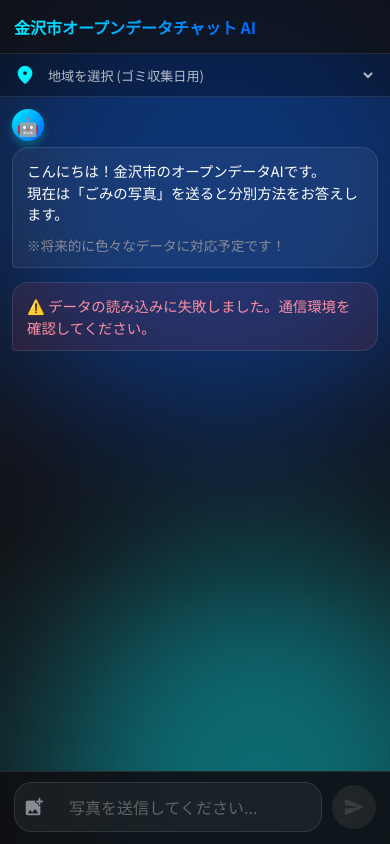
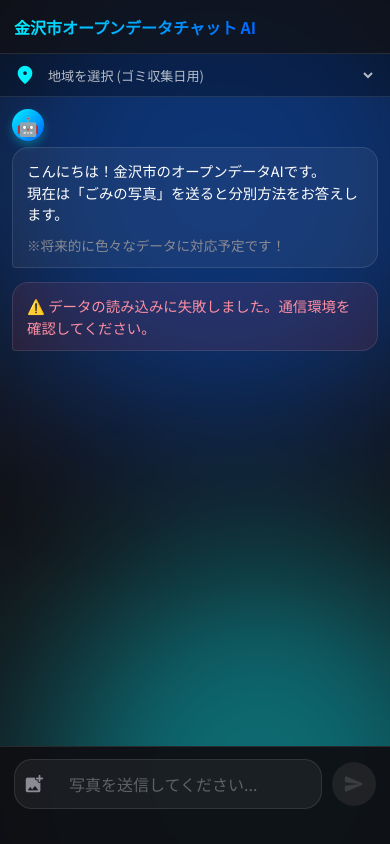
Before and after one commit to usagi917/kanazawa-gomi-vision-ai, a plain HTML site: page index.html in a window 390 px wide. Drawn offline with Linux system fonts and the light colour scheme; no server answers.

Commit message:
ボタンの位置底上げ

```diff
--- a/index.html
+++ b/index.html
@@ -81,6 +81,8 @@
         /* --- チャットエリア (タイムライン) --- */
         .chat-history {
             flex-grow: 1; overflow-y: auto; padding: 20px;
+            /* 下部余白を増やしてスクロールしやすく */
+            padding-bottom: 100px;
             display: flex; flex-direction: column; gap: 20px;
             scroll-behavior: smooth;
             overscroll-behavior: contain;
@@ -144,8 +146,9 @@
         .chat-input-area {
             position: sticky; bottom: 0;
             min-height: var(--input-height); height: auto;
-            padding: 10px 20px calc(12px + env(safe-area-inset-bottom));
-            background: rgba(15, 15, 19, 0.9); border-top: 1px solid var(--glass-border);
+            /* 下部パディングを増やしてボタン位置を底上げ */
+            padding: 10px 20px calc(25px + env(safe-area-inset-bottom));
+            background: rgba(15, 15, 19, 0.95); border-top: 1px solid var(--glass-border);
             display: flex; align-items: center; gap: 12px; z-index: 10;
         }
         .input-wrapper {
@@ -219,7 +222,8 @@
             .message { max-width: 90%; }
             .message-content { font-size: 0.92rem; padding: 12px 14px; }
             .user-image-preview { max-width: 160px; max-height: 160px; }
-            .chat-input-area { padding: 10px 14px calc(12px + env(safe-area-inset-bottom)); }
+            /* モバイルでさらに底上げ */
+            .chat-input-area { padding: 12px 14px calc(35px + env(safe-area-inset-bottom)); }
             .send-btn { width: 44px; height: 44px; }
             .material-icons-round { font-size: 22px; }
         }
```
